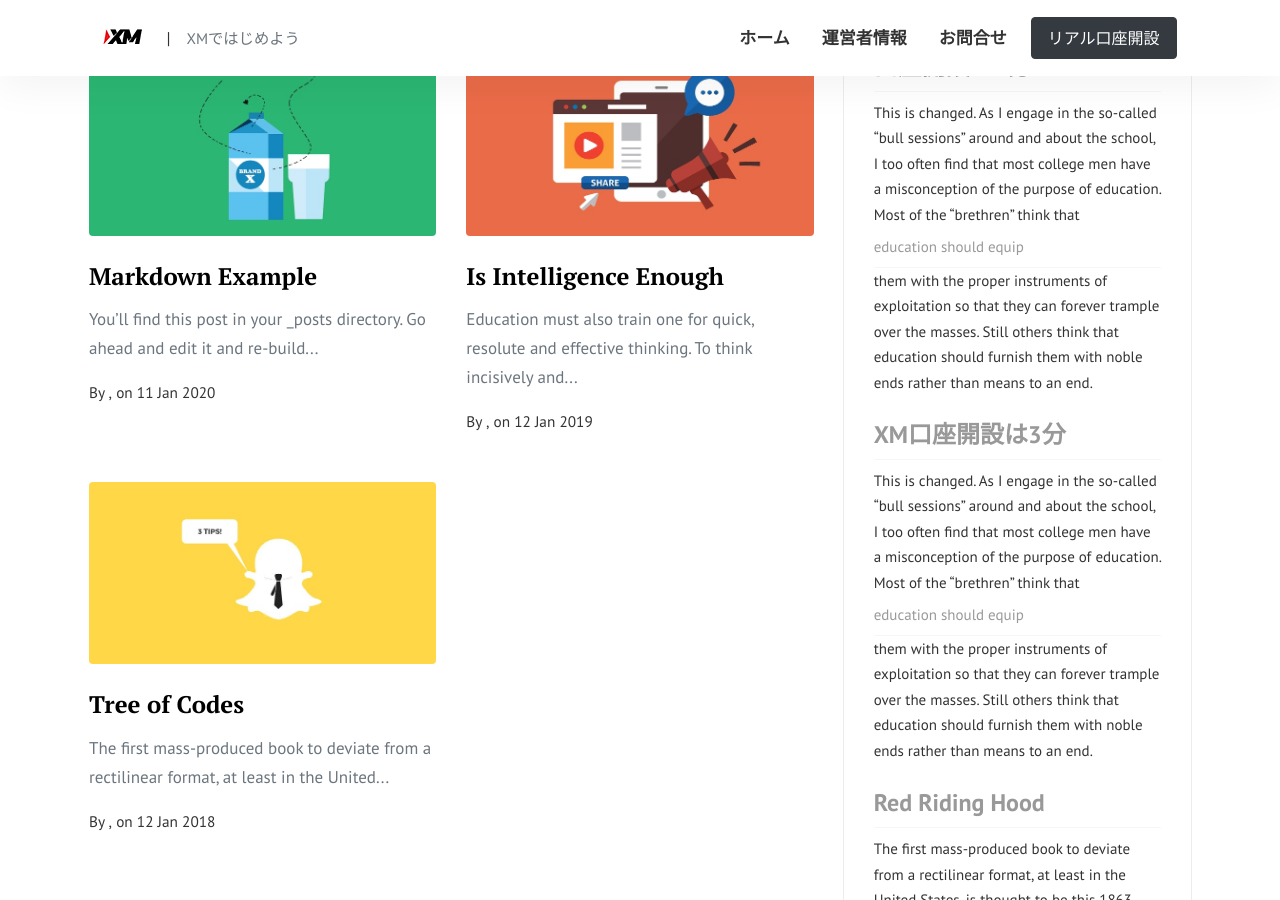
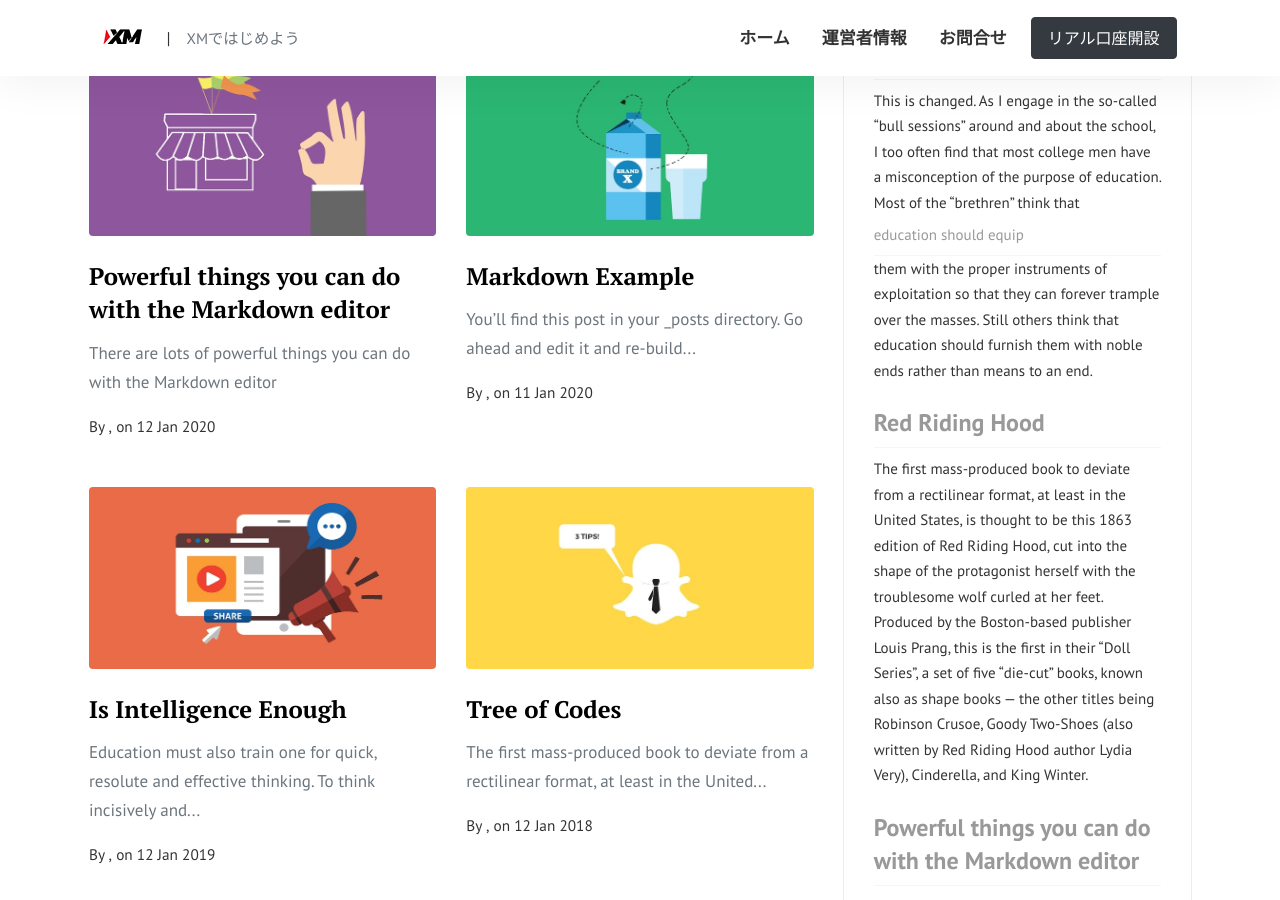
Before and after one commit to gnidart-mx/gnidart-mx.github.io, a Jekyll site: the page built from index.html, in a window 1280 px wide and 900 px high, scrolled down 1860 px. Built offline with Jekyll 4.4.1, drawn with Linux system fonts in a browser that asks for light colours; the list of posts is cut into pages by our own code; some of the changed text lies outside the part shown.

Commit message:
two-posts

````diff
--- /dev/null
+++ b/_includes/sidebar-top.html
@@ -0,0 +1,10 @@
+<div class="sidebar sticky-top">
+    <div class="sidebar-section">
+        <h5><span>最新の記事</span></h5>
+        {% include blog.html %}
+    </div>
+    <div class="sidebar-section">
+        <h5><span>XM公式サイトバナー</span></h5>
+        <img src="{{site.baseurl}}/assets/images/ad.png">
+    </div>
+</div>
--- /dev/null
+++ b/_posts/2020-01-12-powerful-things-markdown-editor2.md
@@ -0,0 +1,49 @@
+---
+layout: post
+title:  "Powerful things you can do with the Markdown editor"
+author: sal
+categories: [ Jekyll, tutorial ]
+image: assets/images/4.jpg
+---
+There are lots of powerful things you can do with the Markdown editor
+
+If you've gotten pretty comfortable with writing in Markdown, then you may enjoy some more advanced tips about the types of things you can do with Markdown!
+
+As with the last post about the editor, you'll want to be actually editing this post as you read it so that you can see all the Markdown code we're using.
+
+
+## Special formatting
+
+As well as bold and italics, you can also use some other special formatting in Markdown when the need arises, for example:
+
++ ~~strike through~~
++ ==highlight==
++ \*escaped characters\*
+
+
+## Writing code blocks
+
+There are two types of code elements which can be inserted in Markdown, the first is inline, and the other is block. Inline code is formatted by wrapping any word or words in back-ticks, `like this`. Larger snippets of code can be displayed across multiple lines using triple back ticks:
+
+```
+.my-link {
+    text-decoration: underline;
+}
+```
+
+If you want to get really fancy, you can even add syntax highlighting using Rouge.
+
+
+![walking]({{ site.baseurl }}/assets/images/3.jpg)
+
+## Reference lists
+
+The quick brown jumped over the lazy.
+
+Another way to insert links in markdown is using reference lists. You might want to use this style of linking to cite reference material in a Wikipedia-style. All of the links are listed at the end of the document, so you can maintain full separation between content and its source or reference.
+
+## Full HTML
+
+Perhaps the best part of Markdown is that you're never limited to just Markdown. You can write HTML directly in the Markdown editor and it will just work as HTML usually does. No limits! Here's a standard YouTube embed code as an example:
+
+<p><iframe style="width:100%;" height="315" src="https://www.youtube.com/embed/Cniqsc9QfDo?rel=0&amp;showinfo=0" frameborder="0" allowfullscreen></iframe></p>
--- a/index.html
+++ b/index.html
@@ -55,6 +55,6 @@
     </div>
   </div>
   <div class="col-sm-4">
-    {% include sidebar.html %}
+    {% include sidebar-top.html %}
   </div>
 </section>
````
Also changed, not shown: _includes/sidebar-post.html (renamed from _includes/sidebar.html), 1 other file.
